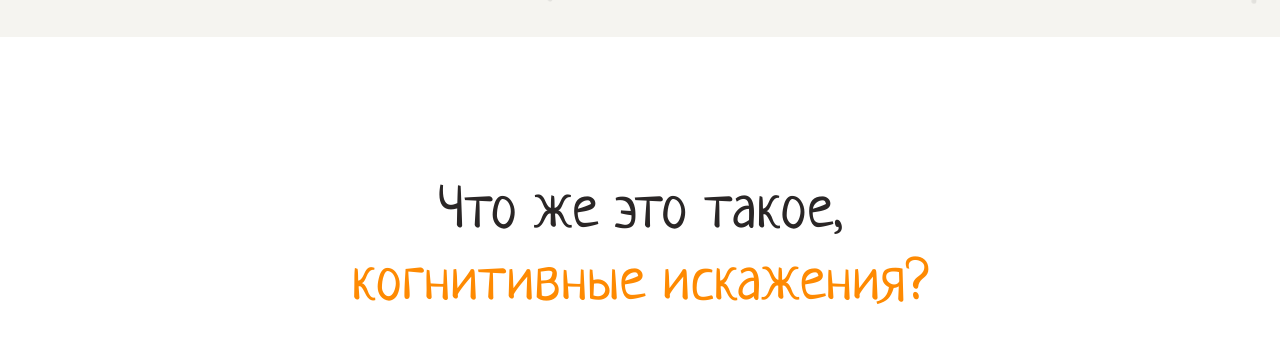
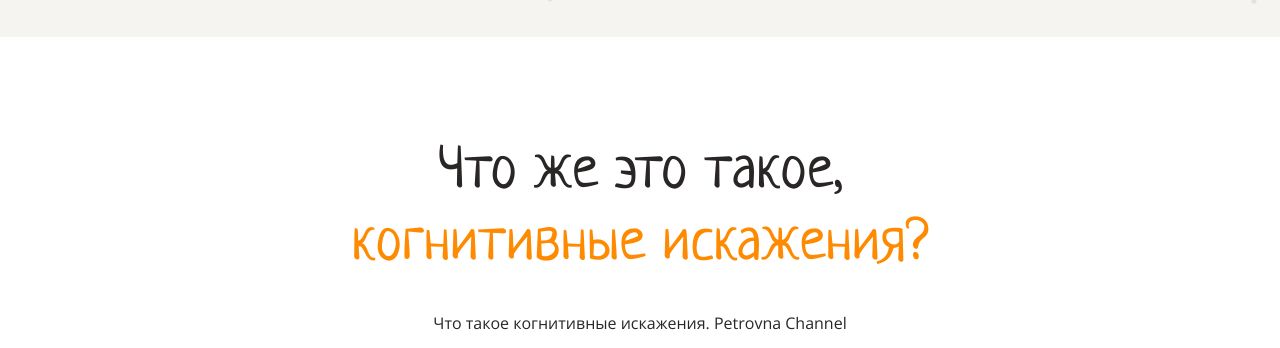
Before and after one commit to kzhvnkv/layout-designer-project-lvl1, a website: page src/index.html in a window 1280 px wide. Shown: the part 880-1228 px from the top of the page. Drawn offline with Linux system fonts and the light colour scheme.

Commit message:
fix test section

```diff
--- a/src/styles/style.css
+++ b/src/styles/style.css
@@ -60,8 +60,7 @@
   font-family: 'Neucha', sans-serif;
   font-size: 60px;
   font-weight: 400;
-  margin-bottom: 40px;
-  margin-top: 40px;
+  margin-bottom: 30px;
 }
 
 ul {
```
